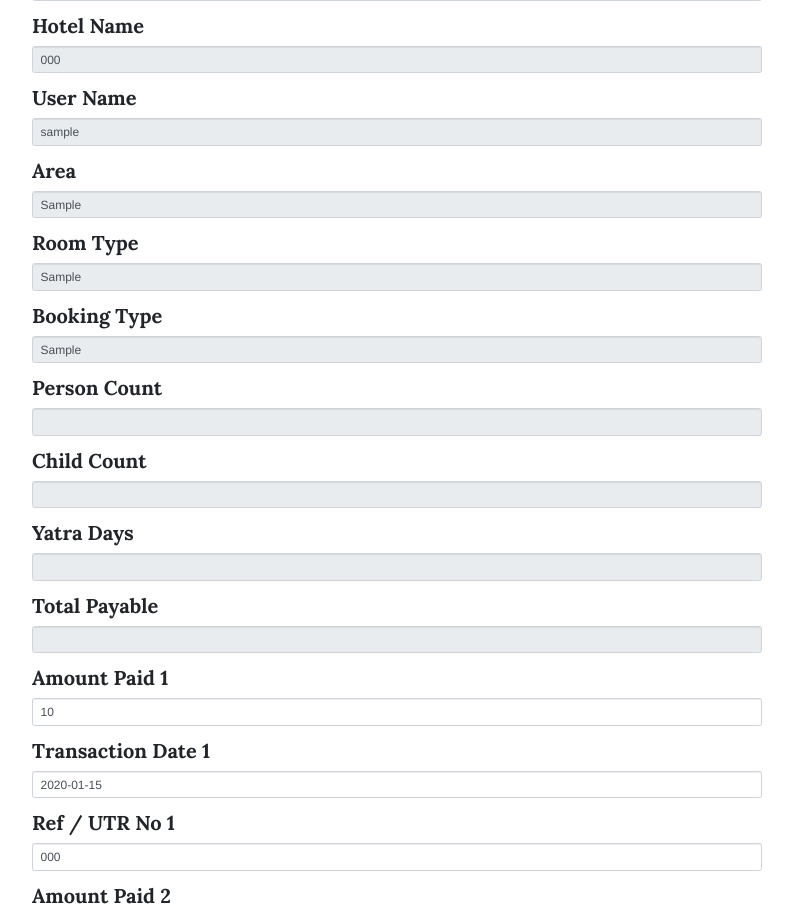
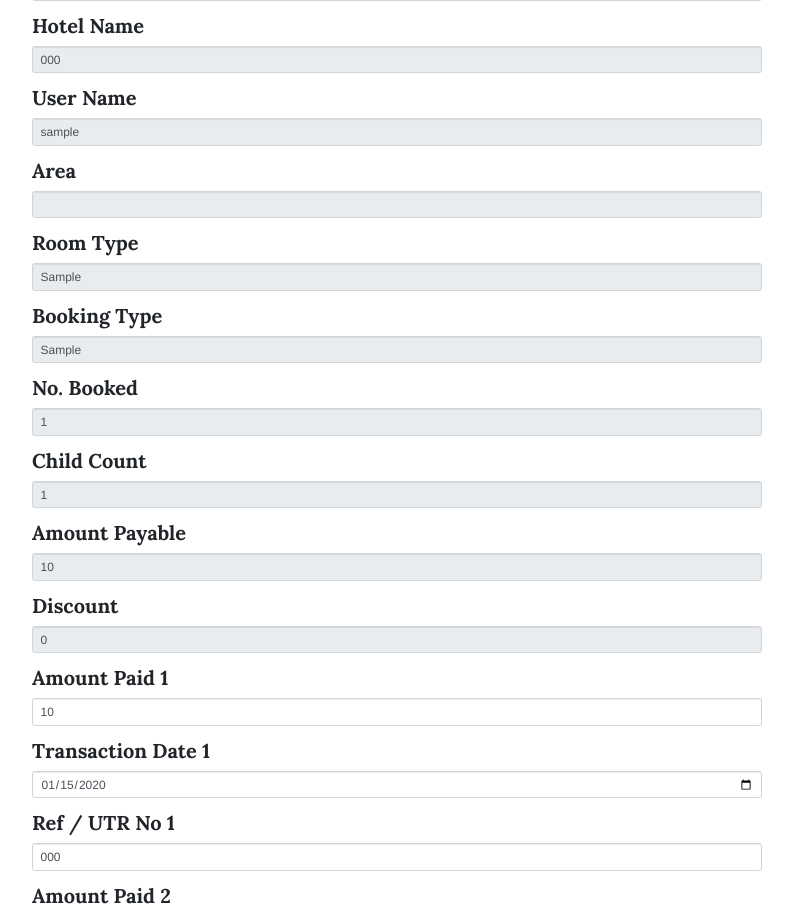
Before and after one commit to laveen01/sp-3c_yatra-1, a Flask app: template templates/update_booking.html in a window 1280 px wide. Shown: the part 644-1551 px from the top of the page, without its empty margins (243-1036 px from the left). Run offline with Flask 2, Linux system fonts and the light colour scheme; tables that the repository leaves empty hold one stand-in row (values such as "Sample post"); the template is opened without the code that fills it: values that come from a table or form of the project are taken from there, most other values are stand-ins (such as "Sample title", 1, 10 or a date in 2020); some libraries are stand-ins or nearby versions.

Commit message:
Update update_booking.html

```diff
--- a/templates/update_booking.html
+++ b/templates/update_booking.html
@@ -47,7 +47,7 @@
 
           <div class="form-group">
             <label for="area">Area</label>
-            <input type="text" class="form-control" id="area" name="area" value="{{ booking.user_area }}" readonly>
+            <input type="text" class="form-control" id="area" name="area" value="{{ booking.area }}" readonly>
           </div>
 
           <div class="form-group">
@@ -60,34 +60,34 @@
             <input type="text" class="form-control" id="booking_type" name="booking_type" value="{{ booking.booking_type }}" readonly>
           </div>
 
-              <div class="form-group">
-            <label for="person_count">Person Count</label>
-            <input type="text" class="form-control" id="person_count" name="person_count" value="{{ booking.person_count }}" readonly>
+          <div class="form-group">
+            <label for="number_of_room_booked">No. Booked</label>
+            <input type="text" class="form-control" id="number_of_room_booked" name="number_of_room_booked" value="{{ booking.number_of_room_booked }}" readonly>
           </div>
 
-              <div class="form-group">
-            <label for="child_count">Child Count</label>
-            <input type="text" class="form-control" id="child_count" name="child_count" value="{{ booking.child_count }}" readonly>
+          <div class="form-group">
+            <label for="number_of_children">Child Count</label>
+            <input type="text" class="form-control" id="number_of_children" name="number_of_children" value="{{ booking.number_of_children }}" readonly>
           </div>
 
-              <div class="form-group">
-            <label for="yatra_days">Yatra Days</label>
-            <input type="text" class="form-control" id="yatra_days" name="yatra_days" value="{{ booking.yatra_days }}" readonly>
+          <div class="form-group">
+            <label for="amount_payable">Amount Payable</label>
+            <input type="text" class="form-control" id="amount_payable" name="amount_payable" value="{{ booking.amount_payable }}" readonly>
           </div>
 
-              <div class="form-group">
-            <label for="total_payable">Total Payable</label>
-            <input type="text" class="form-control" id="total_payable" name="total_payable" value="{{ booking.total_payable }}" readonly>
+          <div class="form-group">
+            <label for="discount">Discount</label>
+            <input type="text" class="form-control" id="discount" name="discount" value="{{ booking.discount }}" readonly>
           </div>
 
           <div class="form-group">
             <label for="amount_paid">Amount Paid 1</label>
-            <input type="text" class="form-control" id="amount_paid" name="amount_paid" value="{{ booking.amount_paid }}" >
+            <input type="number" class="form-control" id="amount_paid" name="amount_paid" value="{{ booking.amount_paid }}" min="1" step="1">
           </div>
 
           <div class="form-group">
             <label for="transaction_date">Transaction Date 1</label>
-            <input type="text" class="form-control" id="transaction_date" name="transaction_date" value="{{ booking.transaction_date }}" >
+            <input type="date" class="form-control" id="transaction_date" name="transaction_date" value="{{ booking.transaction_date }}" >
           </div>
 
           <div class="form-group">
@@ -100,12 +100,12 @@
           <!-- Add more fields for other booking details -->
           <div class="form-group">
             <label for="amount_2">Amount Paid 2</label>
-            <input type="text" class="form-control" id="amount_2" name="amount_2" value="{{ booking.amount_2 }}" >
+            <input type="number" class="form-control" id="amount_2" name="amount_2" value="{{ booking.amount_2 }}" min="1" step="1">
           </div>
 
           <div class="form-group">
             <label for="trn_dt_2">Transaction Date 2</label>
-            <input type="text" class="form-control" id="trn_dt_2" name="trn_dt_2" value="{{ booking.trn_dt_2 }}" >
+            <input type="date" class="form-control" id="trn_dt_2" name="trn_dt_2" value="{{ booking.trn_dt_2 }}" >
           </div>
 
           <div class="form-group">
@@ -116,12 +116,12 @@
 
           <div class="form-group">
             <label for="amount_3">Amount Paid 3</label>
-            <input type="text" class="form-control" id="amount_3" name="amount_3" value="{{ booking.amount_3 }}" >
+            <input type="number" class="form-control" id="amount_3" name="amount_3" value="{{ booking.amount_3 }}" min="1" step="1">
           </div>
 
           <div class="form-group">
             <label for="trn_dt_3">Transaction Date 3</label>
-            <input type="text" class="form-control" id="trn_dt_3" name="trn_dt_3" value="{{ booking.trn_dt_3 }}" >
+            <input type="date" class="form-control" id="trn_dt_3" name="trn_dt_3" value="{{ booking.trn_dt_3 }}" >
           </div>
 
           <div class="form-group">
@@ -129,6 +129,8 @@
             <input type="text" class="form-control" id="utr_3" name="utr_3" value="{{ booking.utr_3 }}" >
           </div>
 
+
+          <!-- Add more fields for other booking details -->
 
           <!-- Submit button to update booking -->
               <input type="hidden" name="form_purpose" value="update_fields">
```
